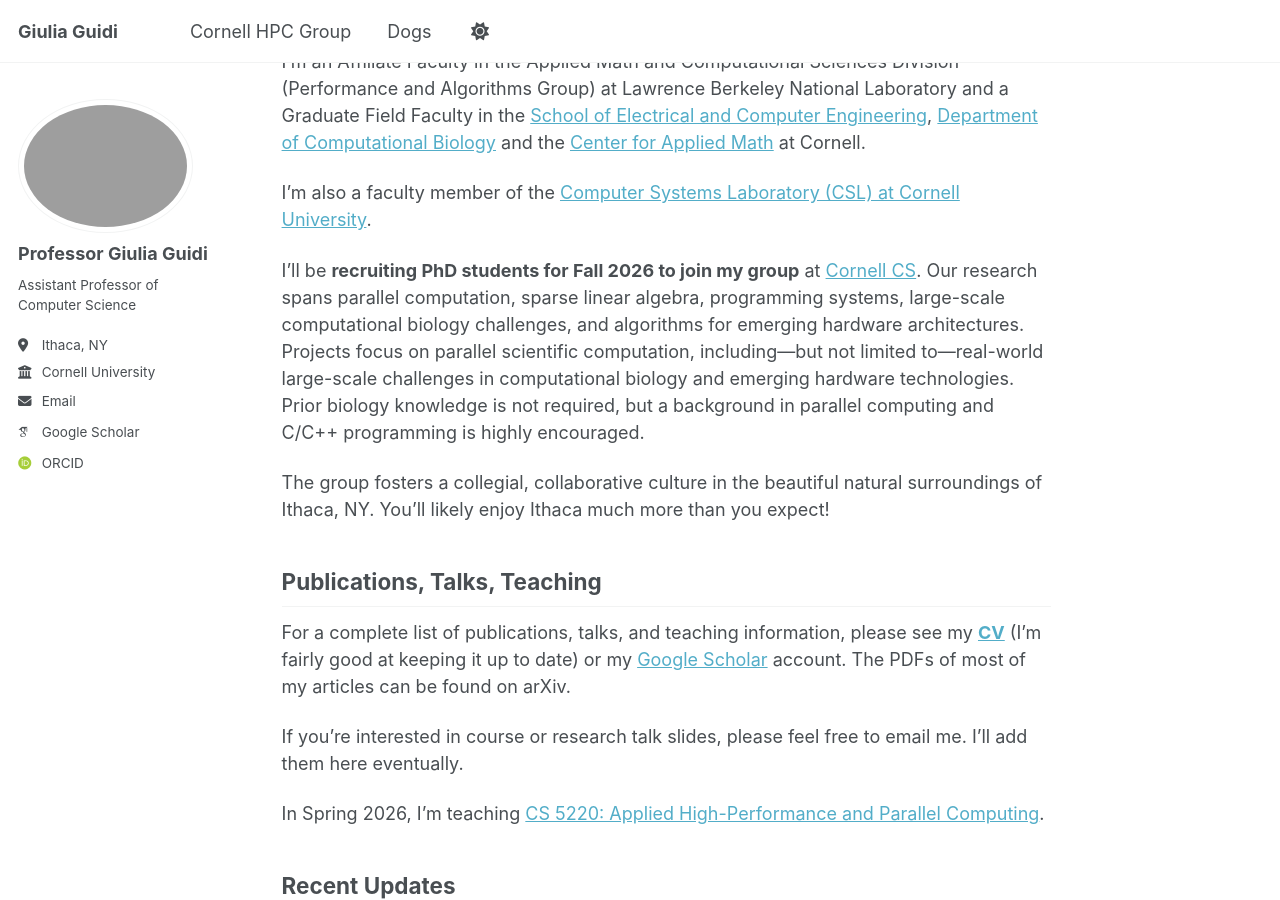
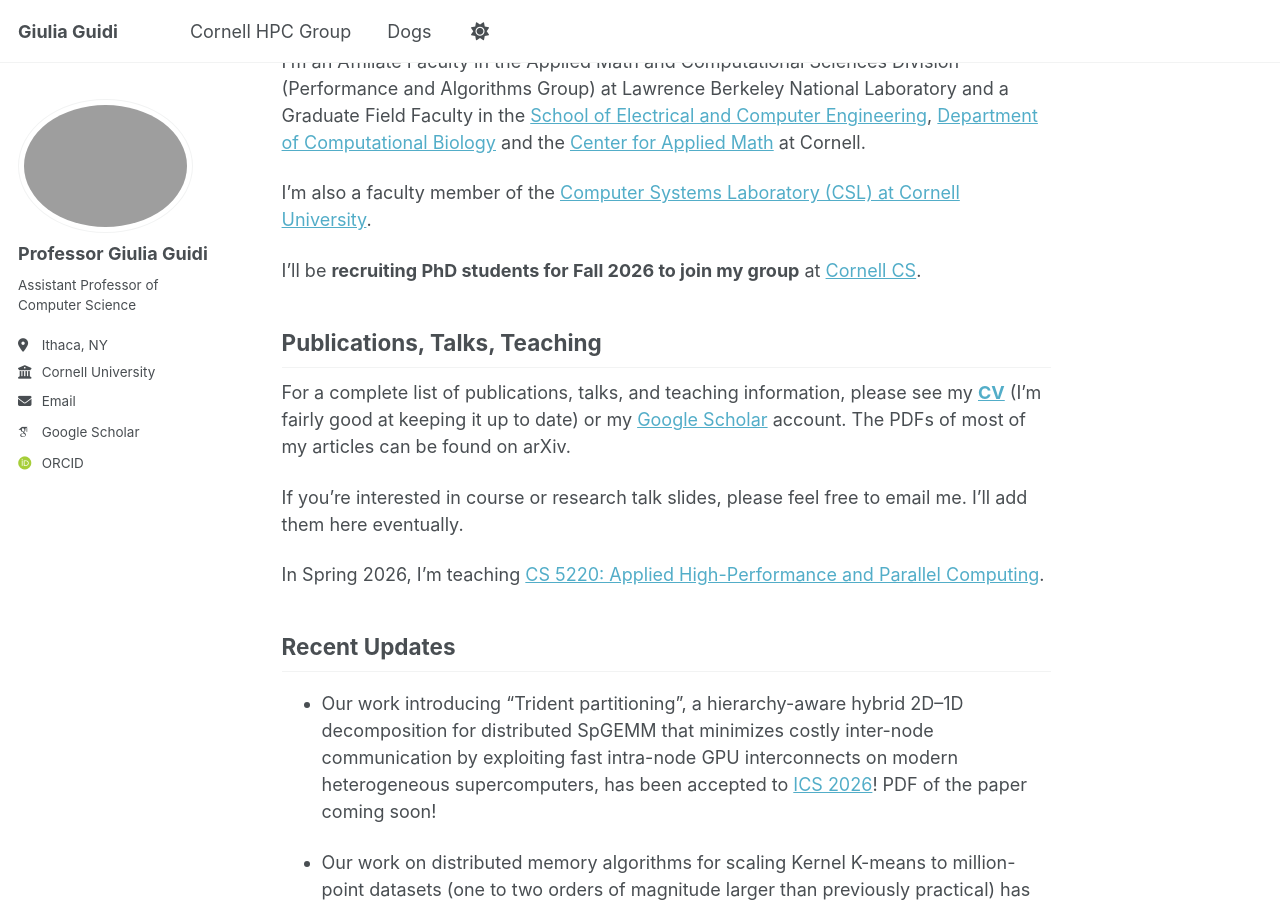
Before and after one commit to giuliaguidi/giuliaguidi.github.io, a Jekyll site: the page built from _pages/about.md, in a window 1280 px wide and 900 px high, scrolled down 437 px. Built offline with Jekyll 4.4.1, drawn with Linux system fonts in a browser that asks for light colours; some web fonts are replaced.

Commit message:
Update about page to streamline PhD recruitment info
Removed details about research projects and group culture.

```diff
--- a/_pages/about.md
+++ b/_pages/about.md
@@ -20,10 +20,7 @@
 
 I'm also a faculty member of the [Computer Systems Laboratory (CSL) at Cornell University](https://www.csl.cornell.edu/).
 
-I’ll be **recruiting PhD students for Fall 2026 to join my group** at [Cornell CS](https://cis.cornell.edu/). Our research spans parallel computation, sparse linear algebra, programming systems, large-scale computational biology challenges, and algorithms for emerging hardware architectures.
-Projects focus on parallel scientific computation, including—but not limited to—real-world large-scale challenges in computational biology and emerging hardware technologies. Prior biology knowledge is not required, but a background in parallel computing and C/C++ programming is highly encouraged.
-
-The group fosters a collegial, collaborative culture in the beautiful natural surroundings of Ithaca, NY. You'll likely enjoy Ithaca much more than you expect!
+I’ll be **recruiting PhD students for Fall 2026 to join my group** at [Cornell CS](https://cis.cornell.edu/).
 
 Publications, Talks, Teaching
 ------
```
